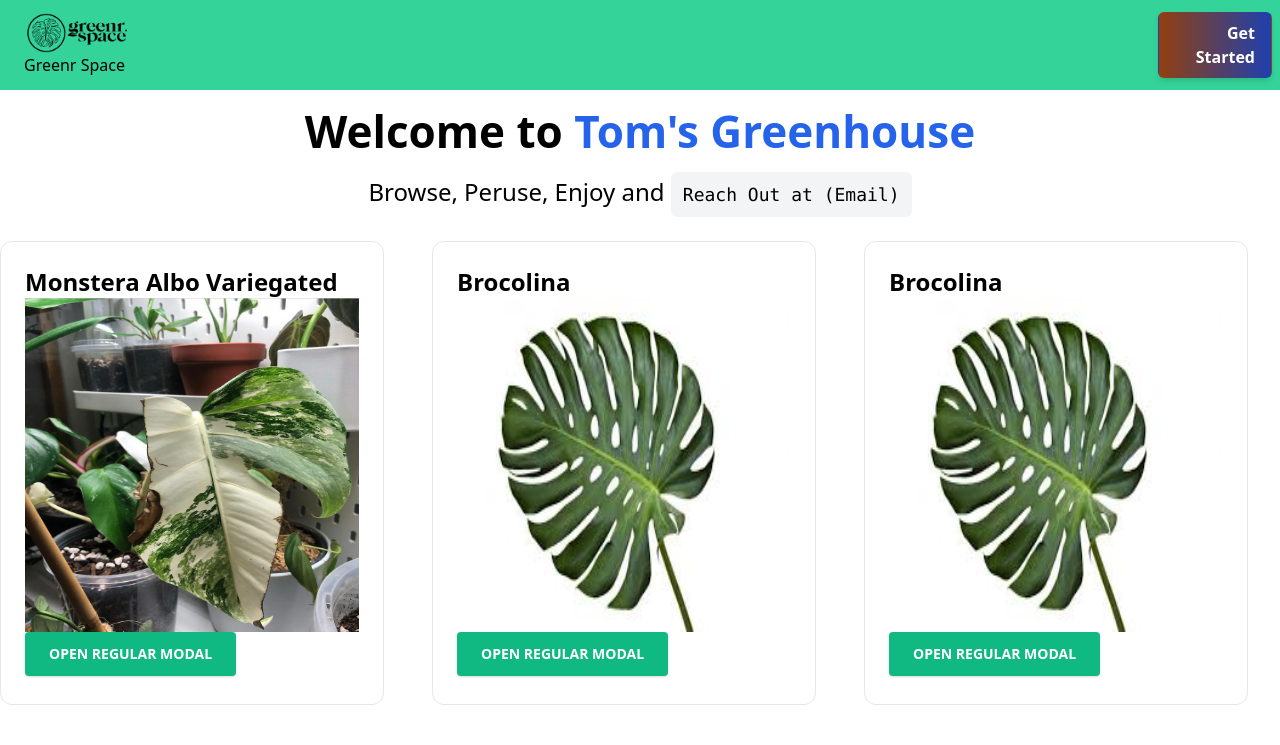
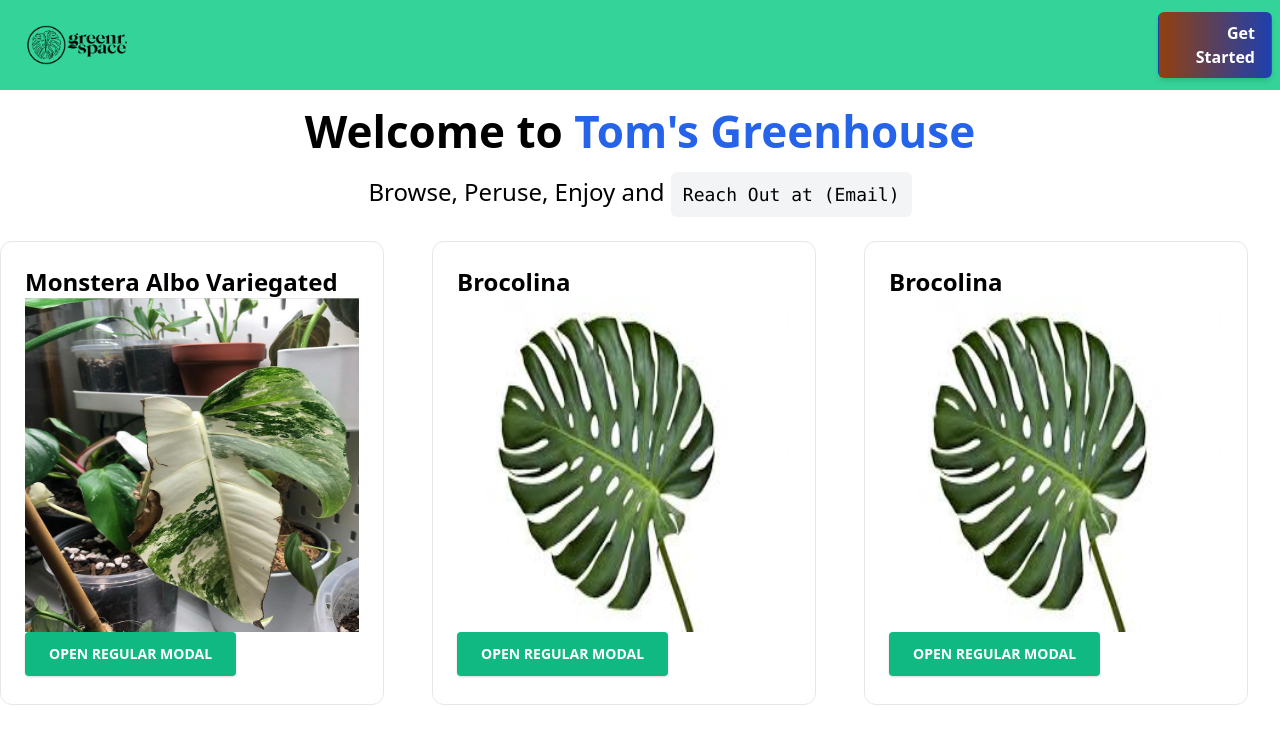
Before and after one commit to GreenrSpace/GreenrFrontEnd, a Next.js app: page / in a window 1280 px wide. Shown: the top 745 px of the page. Built offline with nearby package versions, Linux system fonts and the light colour scheme; what @tailwindcss/ui would draw is missing.

Commit message:
Update NavbarCustom.js

```diff
--- a/src/components/Layout/NavbarCustom.js
+++ b/src/components/Layout/NavbarCustom.js
@@ -19,7 +19,7 @@ function NavbarCustom({ fixed }) {
                   src="/static/example_photos/fullheaderlogo.png"
                   alt=""
                 />
-                <div className = "" > Greenr Space </div>
+
 
               </a>
             </Link>
```
